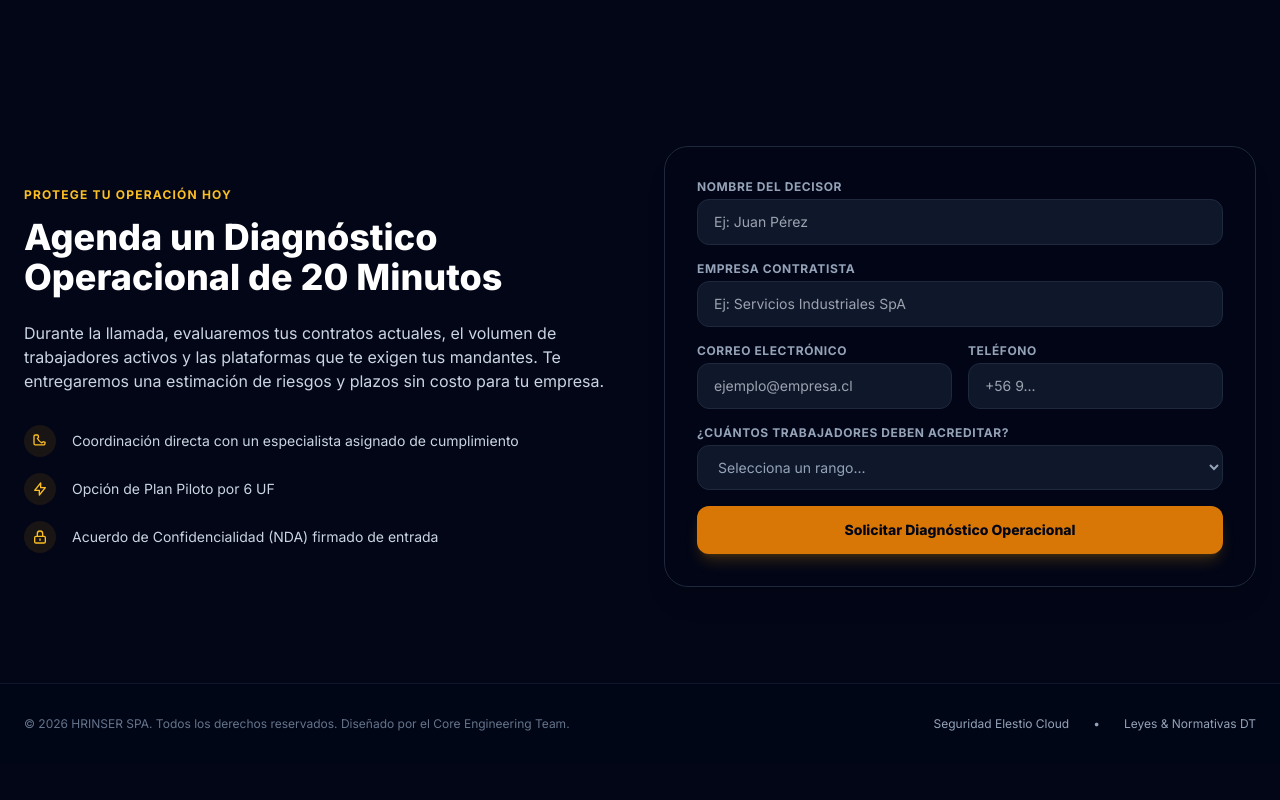
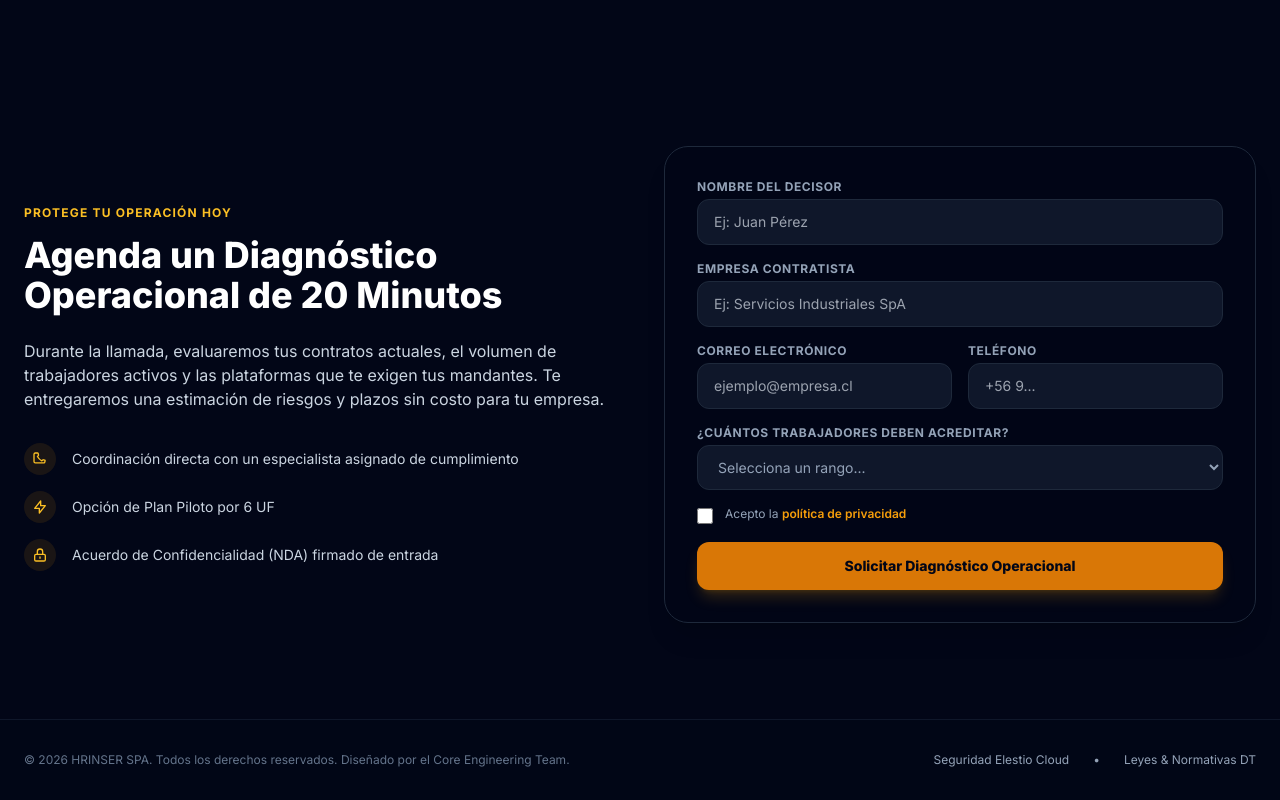
Before and after one commit to danoriveravk-wq/HRINSER, a plain HTML site: page index.html in a window 1280 px wide. Shown: the part 5809-6609 px from the top of the page. Before the commit the page ends 6573 px from the top, so only its background shows below. Drawn offline with nearby package versions, Linux system fonts and the light colour scheme.

Commit message:
feat: integra checkbox de privacidad bilingüe en formulario de contacto

```diff
--- a/index.html
+++ b/index.html
@@ -796,6 +796,18 @@
                                             <option value="61-120">Hasta 120 trabajadores (Plan Industrial)</option>
                                             <option value="121+">Más de 120 trabajadores (Plan Corporativo)</option>
                                         </select>
+                                    </div>
+                                    <!-- Checkbox de Privacidad Premium -->
+                                    <div class="flex items-start gap-3 mt-4 mb-2">
+                                        <div class="flex items-center h-5">
+                                            <input id="privacy-consent" name="privacy-consent" type="checkbox" required class="w-4 h-4 rounded border-slate-800 bg-slate-900 text-amber-500 focus:ring-amber-500 focus:ring-offset-slate-950 focus:ring-2 transition cursor-pointer checked:bg-amber-600 checked:border-amber-600">
+                                        </div>
+                                        <div class="text-xs text-slate-400 leading-tight">
+                                            <label for="privacy-consent" class="cursor-pointer select-none">
+                                                <span data-translate="privacy-accept">Acepto la</span>
+                                                <a href="#politica-privacidad" class="text-amber-500 hover:text-amber-400 hover:underline transition font-semibold" data-translate="privacy-link">política de privacidad</a>
+                                            </label>
+                                        </div>
                                     </div>
                                     <button type="button" class="w-full bg-amber-600 hover:bg-amber-500 text-slate-950 font-extrabold py-3.5 rounded-xl text-sm transition shadow-lg shadow-amber-500/20 mt-4">
                                         Solicitar Diagnóstico Operacional
@@ -1590,7 +1602,9 @@
                 "sector-retail-desc": "Homologación rápida para contratistas de aseo, seguridad, mantenimiento y personal de apoyo en centros de distribución.",
                 "sector-flow-title": "Flujo Operacional del Sector",
                 "sector-flow-rule": "Marco Normativo",
-                "sector-flow-desc": "Haz clic en cualquiera de las tarjetas de sectores arriba para visualizar su flujo operativo y los documentos clave requeridos."
+                "sector-flow-desc": "Haz clic en cualquiera de las tarjetas de sectores arriba para visualizar su flujo operativo y los documentos clave requeridos.",
+                "privacy-accept": "Acepto la",
+                "privacy-link": "política de privacidad"
             },
             en: {
                 "nav-inicio": "Home",
@@ -1614,7 +1628,9 @@
                 "sector-retail-desc": "Fast-track onboarding for cleaning, security, maintenance, and support staff in distribution centers.",
                 "sector-flow-title": "Sector Operational Flow",
                 "sector-flow-rule": "Regulatory Framework",
-                "sector-flow-desc": "Click on any of the sector cards above to view its operational flow and key document requirements."
+                "sector-flow-desc": "Click on any of the sector cards above to view its operational flow and key document requirements.",
+                "privacy-accept": "I accept the",
+                "privacy-link": "privacy policy"
             }
         };
 
```
